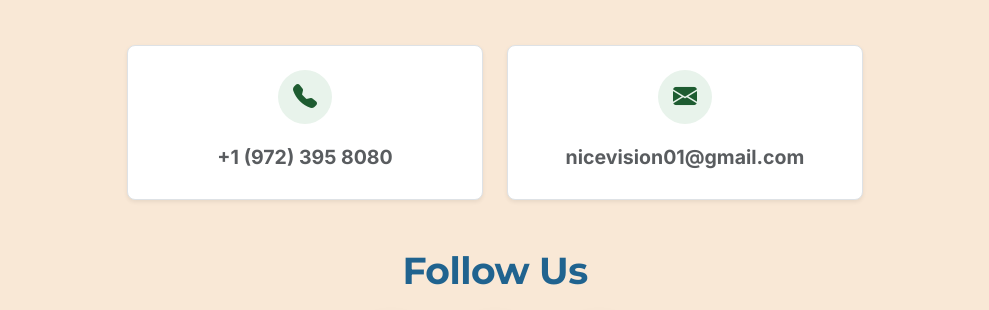
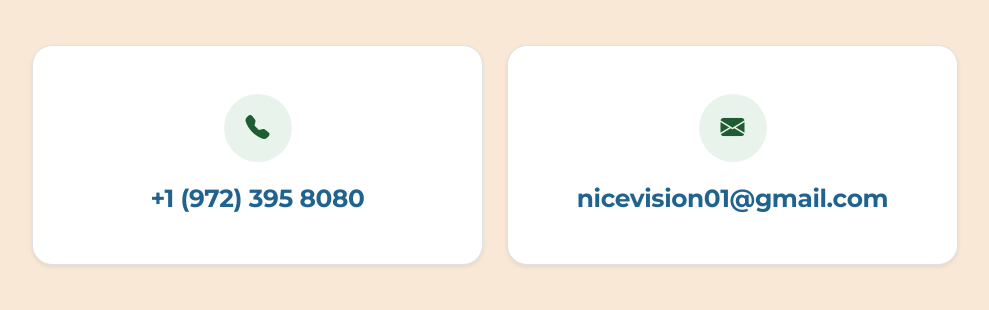
Before and after one commit to krieto-co/NiceVision, a plain HTML site: page index.html in a window 1280 px wide. Shown: the part 1455-1765 px from the top of the page, without its empty margins (145-1134 px from the left). Drawn offline with nearby package versions, Linux system fonts and the light colour scheme.

Commit message:
final-update

```diff
--- a/index.html
+++ b/index.html
@@ -24,8 +24,12 @@
   <!-- Bootstrap Icons CDN -->
   <link rel="stylesheet" href="https://cdn.jsdelivr.net/npm/bootstrap-icons@1.11.3/font/bootstrap-icons.min.css">
 
+  <title>Nice Vision</title>
+
+  <link rel="icon" type="image/png" href="./assets/logo-nicevision.jpg">
+
   <!-- Custom CSS -->
-  <link rel="stylesheet" href="style.css?v=1.8">
+  <link rel="stylesheet" href="style.css?v=2.0">
 </head>
 
 <body>
@@ -178,27 +182,27 @@
 
         <div class="row g-4 justify-content-center">
           <!-- Mobile -->
-      <div class="col-md-6 col-lg-4">
+          <div class="col-md-6 col-lg-5">
             <a href="tel:+9723958080" class="text-decoration-none">
-          <div class="feature-card p-4 rounded-3 h-100 border shadow-sm bg-white text-center">
+              <div class="feature-card p-4 p-lg-5 rounded-4 h-100 border shadow-sm bg-white text-center">
                 <div class="feature-icon-box bg-green-subtle text-accent-green rounded-circle mx-auto mb-3">
                   <i class="bi bi-telephone-fill fs-4"></i>
                 </div>
                 <!-- <h3 class="h6 fw-bold text-navy mb-1">Mobile</h3> -->
-            <span class="text-muted">+1 (972) 395 8080</span>
+                <span class="contact-card-value fw-bold text-navy">+1 (972) 395 8080</span>
               </div>
             </a>
           </div>
 
           <!-- Email -->
-      <div class="col-md-6 col-lg-4">
+          <div class="col-md-6 col-lg-5">
             <a href="mailto:nicevision01@gmail.com" class="text-decoration-none">
-          <div class="feature-card p-4 rounded-3 h-100 border shadow-sm bg-white text-center">
+              <div class="feature-card p-4 p-lg-5 rounded-4 h-100 border shadow-sm bg-white text-center">
                 <div class="feature-icon-box bg-sky-subtle text-accent-sky rounded-circle mx-auto mb-3">
                   <i class="bi bi-envelope-fill fs-4"></i>
                 </div>
                 <!-- <h3 class="h6 fw-bold text-navy mb-1">Email</h3> -->
-            <span class="text-muted">nicevision01@gmail.com</span>
+                <span class="contact-card-value fw-bold text-navy">nicevision01@gmail.com</span>
               </div>
             </a>
           </div>
@@ -208,13 +212,16 @@
         <div class="text-center mt-5">
           <h3 class="follow-us-title fw-bold text-navy mb-4">Follow Us</h3>
           <div class="d-flex justify-content-center gap-3 gap-md-4">
-        <a href="https://www.facebook.com/profile.php?id=61587186373600" target="_blank" rel="noopener" aria-label="Facebook" class="social-link social-facebook">
+            <a href="https://www.facebook.com/profile.php?id=61587186373600" target="_blank" rel="noopener"
+              aria-label="Facebook" class="social-link social-facebook">
               <i class="bi bi-facebook"></i>
             </a>
-        <a href="https://www.instagram.com/nicevisionllc?stkn=anczd214YWVnNDRr" target="_blank" rel="noopener" aria-label="Instagram" class="social-link social-instagram">
+            <a href="https://www.instagram.com/nicevisionllc?stkn=anczd214YWVnNDRr" target="_blank" rel="noopener"
+              aria-label="Instagram" class="social-link social-instagram">
               <i class="bi bi-instagram"></i>
             </a>
-        <a href="https://wa.me/19723958080" target="_blank" rel="noopener" aria-label="WhatsApp" class="social-link social-whatsapp">
+            <a href="https://wa.me/19723958080" target="_blank" rel="noopener" aria-label="WhatsApp"
+              class="social-link social-whatsapp">
               <i class="bi bi-whatsapp"></i>
             </a>
             <!-- <a href="https://youtube.com/@yourpage" target="_blank" rel="noopener" aria-label="YouTube" class="social-link">
@@ -422,7 +429,8 @@
 
 
 
-           <div class="special-promo-banner mt-5 p-4 rounded-4 text-white d-flex flex-column flex-lg-row align-items-center justify-content-between gap-4 shadow">
+        <div
+          class="special-promo-banner mt-5 p-4 rounded-4 text-white d-flex flex-column flex-lg-row align-items-center justify-content-between gap-4 shadow">
 
           <div class="w-100">
 
@@ -616,10 +624,11 @@
         <div class="col-lg-3 col-md-6">
           <h4 class="h6 fw-bold text-white mb-3 text-uppercase tracking-wider">Connect With Us</h4>
           <div class="d-flex gap-2">
-            <a href="https://www.instagram.com/nicevisionllc?stkn=anczd214YWVnNDRr" target="_blank" rel="noopener noreferrer" class="social-icon-btn"
-              aria-label="Nice Vision on Instagram"><i class="bi bi-instagram"></i></a>
-            <a href="https://www.facebook.com/profile.php?id=61587186373600" target="_blank" rel="noopener noreferrer" class="social-icon-btn"
-              aria-label="Nice Vision on Facebook"><i class="bi bi-facebook"></i></a>
+            <a href="https://www.instagram.com/nicevisionllc?stkn=anczd214YWVnNDRr" target="_blank"
+              rel="noopener noreferrer" class="social-icon-btn" aria-label="Nice Vision on Instagram"><i
+                class="bi bi-instagram"></i></a>
+            <a href="https://www.facebook.com/profile.php?id=61587186373600" target="_blank" rel="noopener noreferrer"
+              class="social-icon-btn" aria-label="Nice Vision on Facebook"><i class="bi bi-facebook"></i></a>
             <a href="mailto:nicevision01@gmail.com" class="social-icon-btn" aria-label="Email Nice Vision via Gmail"><i
                 class="bi bi-envelope-fill"></i></a>
             <a href="https://wa.me/19723958080" target="_blank" rel="noopener noreferrer" class="social-icon-btn"
--- a/style.css
+++ b/style.css
@@ -854,8 +854,40 @@ h1, h2, h3, h4, h5, h6, .brand-text {
 
 .contact-section a[href^="tel:"],
 .contact-section a[href^="mailto:"] {
-  font-size: 1.25rem;
-  font-weight: 700;
+  font-size: 1.35rem;
+  font-weight: 800;
+}
+
+.contact-card-value {
+  font-family: var(--font-heading);
+  font-size: clamp(1.4rem, 2.5vw, 1.7rem);
+  font-weight: 850;
+  color: var(--color-navy) !important;
+  line-height: 1.35;
+  letter-spacing: -0.015em;
+  display: inline-block;
+  word-break: break-word;
+  transition: color var(--transition-speed) ease, transform var(--transition-speed) ease;
+}
+
+.feature-card:hover .contact-card-value {
+  color: var(--color-green) !important;
+}
+
+.contact-section .feature-card {
+  transition: transform var(--transition-speed) ease, box-shadow var(--transition-speed) ease, border-color var(--transition-speed) ease;
+}
+
+.contact-section .feature-card:hover {
+  border-color: var(--color-green) !important;
+  transform: translateY(-4px);
+  box-shadow: var(--shadow-md) !important;
+}
+
+.contact-section .feature-icon-box {
+  width: 62px;
+  height: 62px;
+  font-size: 1.65rem;
 }
 
 .contact-icon {
@@ -1161,6 +1193,27 @@ h1, h2, h3, h4, h5, h6, .brand-text {
   .brand-navbar .nav-link {
     font-size: 1.18rem;
   }
+
+  .contact-section .feature-card {
+    padding: 2.75rem 2.25rem !important;
+    min-height: 220px;
+    display: flex;
+    flex-direction: column;
+    align-items: center;
+    justify-content: center;
+    border-radius: 1.25rem !important;
+  }
+
+  .contact-section .feature-icon-box {
+    width: 68px;
+    height: 68px;
+    font-size: 1.85rem;
+    margin-bottom: 1.25rem !important;
+  }
+
+  .contact-section .contact-card-value {
+    font-size: 1.55rem;
+  }
 }
 
 /* ================= PAGE HEADER & SPECIAL PROMOS ================= */
```
Also changed, not shown: contact.html (+3 -3 lines). Lines whose indentation alone changed are shown as unchanged.
